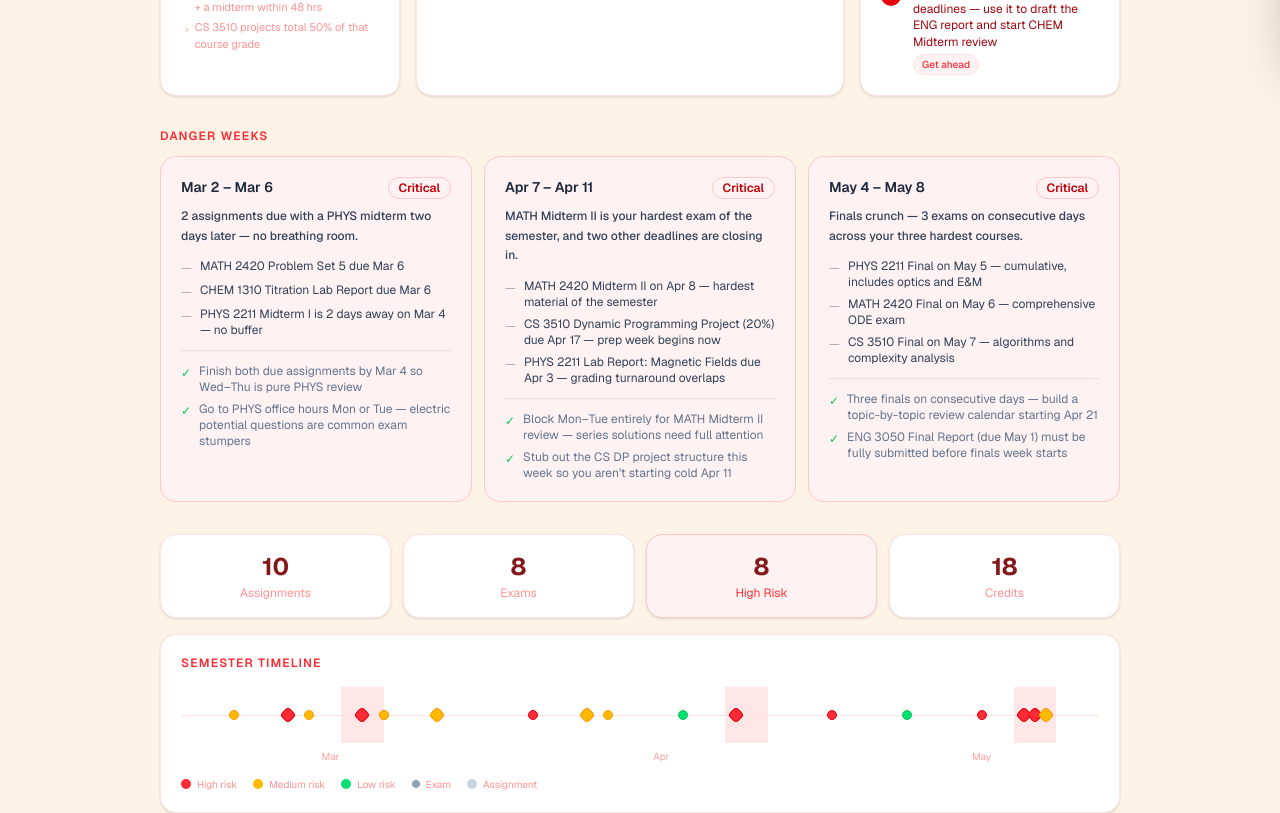
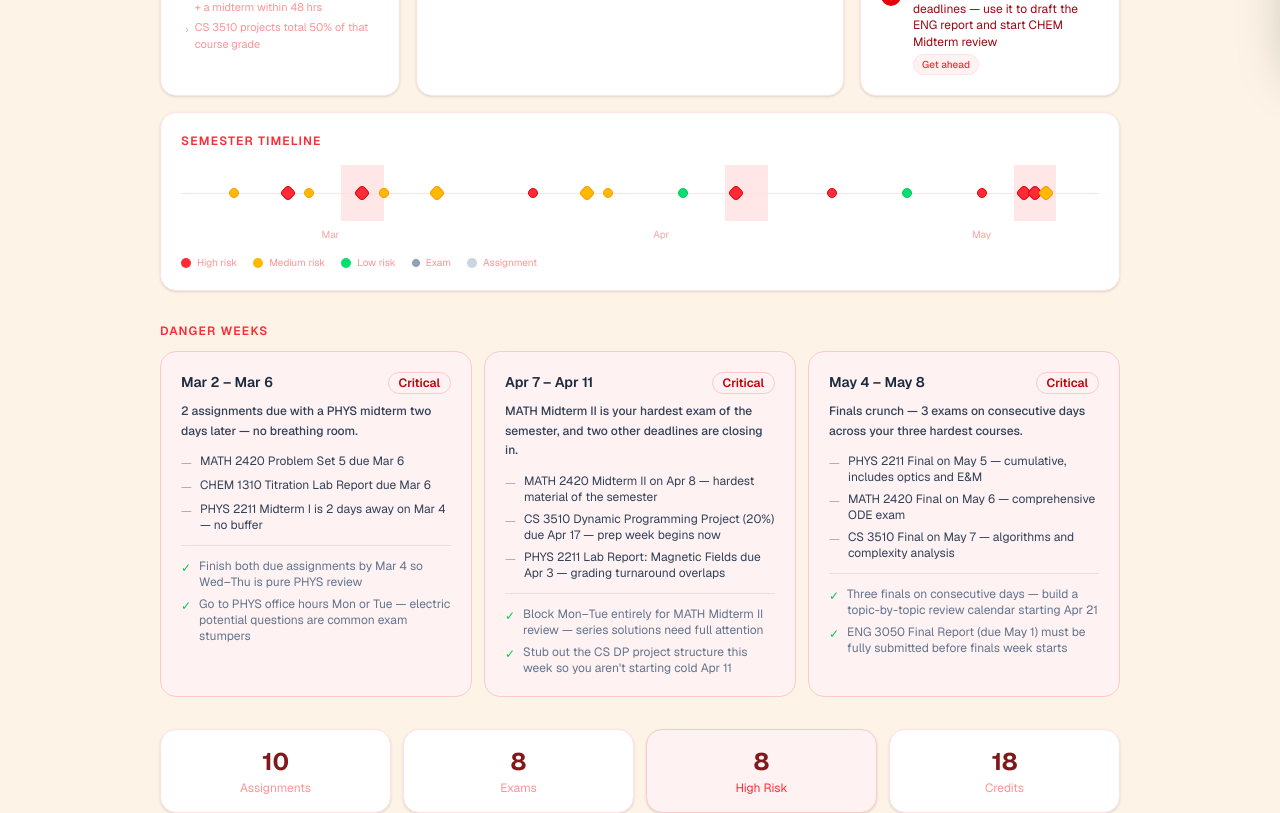
Before and after one commit to masterjabari21-cell/academic-risk-enginee, a Next.js app: page /dashboard in a window 1280 px wide. Shown: the part 740-1553 px from the top of the page. Built offline with nearby package versions, Linux system fonts and the light colour scheme.

Commit message:
Move semester timeline above danger weeks

```diff
--- a/app/dashboard/page.tsx
+++ b/app/dashboard/page.tsx
@@ -1271,6 +1271,11 @@ export default function DashboardPage() {
 
         </div>
 
+        {/* ── Semester Timeline ── */}
+        <section className="mt-4">
+          <SemesterTimeline scenario={s} />
+        </section>
+
         {/* ── Danger weeks ── */}
         <section className="mt-8">
           <SectionHeading>Danger weeks</SectionHeading>
@@ -1320,10 +1325,9 @@ export default function DashboardPage() {
           </div>
         </section>
 
-        {/* ── Semester stats + Timeline ── */}
-        <section className="mt-8 space-y-4">
+        {/* ── Semester stats ── */}
+        <section className="mt-8">
           <StatsBar scenario={s} />
-          <SemesterTimeline scenario={s} />
         </section>
 
         {/* ── Assignments + Exams ── */}
```
